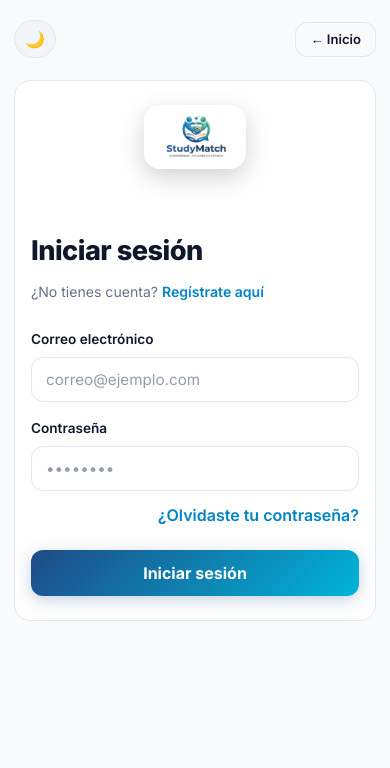
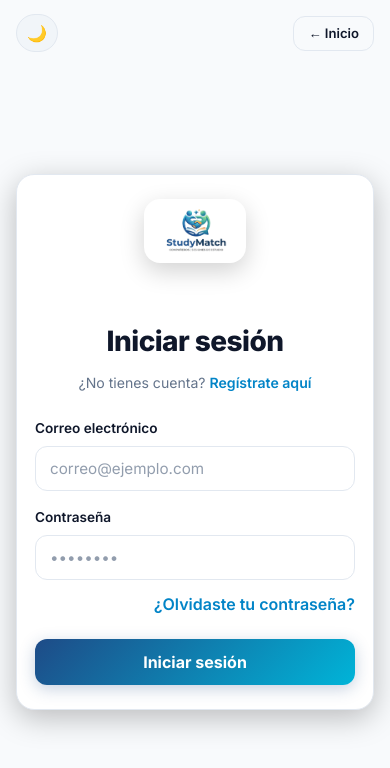
Before and after one commit to FernandojCg737/2do_Proyeccto_IHC, a React app in the folder frontend/: page /login in a window 390 px wide. Shown: the top 768 px of the page. Built offline with nearby package versions, Linux system fonts and the light colour scheme; the HTML template or start-up script is replaced by a standard one.

Commit message:
fix(auth): center login and auth forms vertically and horizontally across all devices

```diff
--- a/frontend/src/styles/Auth.css
+++ b/frontend/src/styles/Auth.css
@@ -35,7 +35,7 @@
 }
 
 .auth-logo {
-  height: clamp(44px, 5vw, 58px);
+  height: clamp(44px, 5vw, 56px);
   width: auto;
   object-fit: contain;
 }
@@ -82,62 +82,73 @@
   right: 20px;
 }
 
-/* Right panel */
+/* ── RIGHT PANEL (100% Centrado en cualquier dispositivo) ── */
 .auth-right {
   flex: 1;
   display: flex;
   flex-direction: column;
   align-items: center;
   justify-content: center;
-  padding: clamp(24px, 5vw, 50px) clamp(16px, 4vw, 36px);
+  min-height: 100vh;
+  padding: 70px 20px 30px;
   position: relative;
-  min-width: 0;
   width: 100%;
   box-sizing: border-box;
 }
 
+/* Barra superior fija con Tema e Inicio */
 .auth-top-bar {
   position: absolute;
-  top: 20px;
-  right: 24px;
+  top: 18px;
+  left: 20px;
+  right: 20px;
   display: flex;
   align-items: center;
-  gap: 10px;
+  justify-content: space-between;
   z-index: 10;
+  max-width: 450px;
+  margin: 0 auto;
 }
 
-/* Mobile brand logo shown when left panel is hidden */
+/* Logo móvil centrado dentro de la tarjeta */
 .auth-mobile-logo {
   display: none;
-  margin-bottom: 24px;
+  margin-bottom: 20px;
   justify-content: center;
+  width: 100%;
 }
 
+/* ── CARD (Centrado exacto horizontal y vertical) ── */
 .auth-card {
   width: 100%;
-  max-width: 480px;
+  max-width: 440px;
   background: var(--surface);
   border: 1.5px solid var(--border);
   border-radius: var(--radius-lg);
-  padding: clamp(24px, 5vw, 42px);
+  padding: clamp(26px, 5vw, 38px);
   box-shadow: var(--shadow-lg);
   transition: all 0.3s ease;
   box-sizing: border-box;
-  margin: 40px auto 20px;
+  margin: auto 0;
+  display: flex;
+  flex-direction: column;
 }
 
+/* Títulos y subtítulos centrados */
 .auth-title {
-  font-size: clamp(1.7rem, 4vw, 2.1rem);
+  font-size: clamp(1.75rem, 4vw, 2.1rem);
   font-weight: 800;
   margin-bottom: 8px;
   color: var(--text);
   letter-spacing: -0.02em;
+  text-align: center;
 }
 
 .auth-subtitle {
   color: var(--text-muted);
   font-size: clamp(0.88rem, 2vw, 0.95rem);
-  margin-bottom: 26px;
+  margin-bottom: 24px;
+  text-align: center;
 }
 
 .auth-link {
@@ -195,7 +206,7 @@
   outline: none;
   width: 100%;
   box-sizing: border-box;
-  min-height: 44px; /* WCAG touch target */
+  min-height: 44px;
 }
 
 .form-group input:focus {
@@ -256,6 +267,7 @@
   font-weight: 500;
   animation: shake 0.3s ease;
   word-break: break-word;
+  text-align: center;
 }
 
 [data-theme="dark"] .auth-error {
@@ -272,6 +284,7 @@
   font-size: 0.88rem;
   font-weight: 500;
   word-break: break-word;
+  text-align: center;
 }
 
 [data-theme="dark"] .auth-success {
@@ -304,7 +317,7 @@
   box-shadow: 0 4px 16px rgba(30, 75, 135, 0.25);
   margin-top: 6px;
   width: 100%;
-  min-height: 46px; /* WCAG touch target */
+  min-height: 46px;
 }
 .btn-auth:hover:not(:disabled) {
   transform: translateY(-1px);
@@ -322,33 +335,26 @@
   animation: spin 0.7s linear infinite;
 }
 
-/* ── RESPONSIVE BREAKPOINTS ── */
+/* ── RESPONSIVE BREAKPOINTS (100% CENTRADO EN TODOS LOS DISPOSITIVOS) ── */
 @media (max-width: 900px) {
   .auth-left { display: none; }
   .auth-mobile-logo { display: flex; }
-  .auth-card {
-    margin-top: 50px;
-  }
 }
 
 @media (max-width: 580px) {
   .auth-right {
-    padding: 20px 14px;
-    justify-content: flex-start;
+    padding: 64px 16px 24px;
+    justify-content: center; /* Permanece 100% centrado verticalmente */
   }
   .auth-top-bar {
-    position: relative;
-    top: auto;
-    right: auto;
-    width: 100%;
-    justify-content: space-between;
-    margin-bottom: 12px;
+    top: 14px;
+    left: 16px;
+    right: 16px;
   }
   .auth-card {
-    margin-top: 10px;
-    padding: 24px 16px;
-    box-shadow: none;
-    border-radius: 16px;
+    padding: 24px 18px;
+    border-radius: 18px;
+    box-shadow: 0 8px 30px rgba(0, 0, 0, 0.25);
   }
   .form-row {
     grid-template-columns: 1fr;
```
